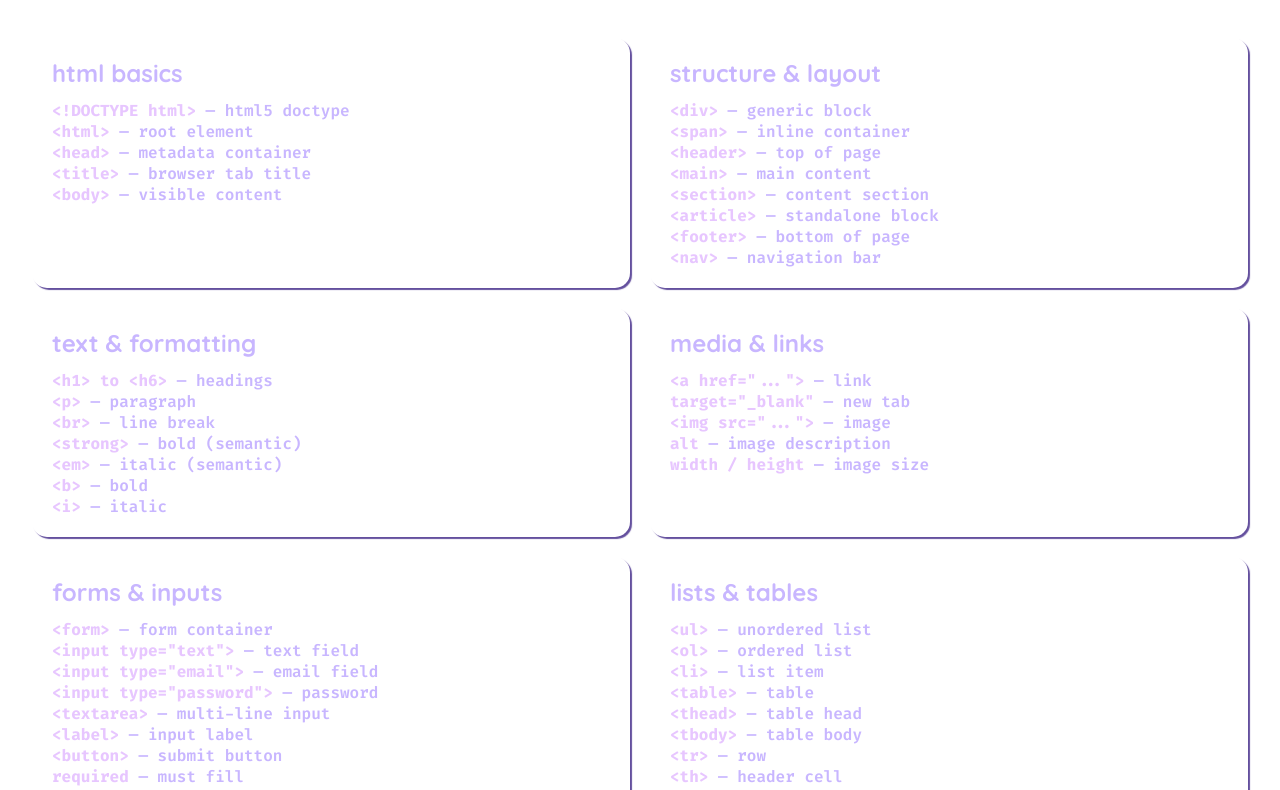
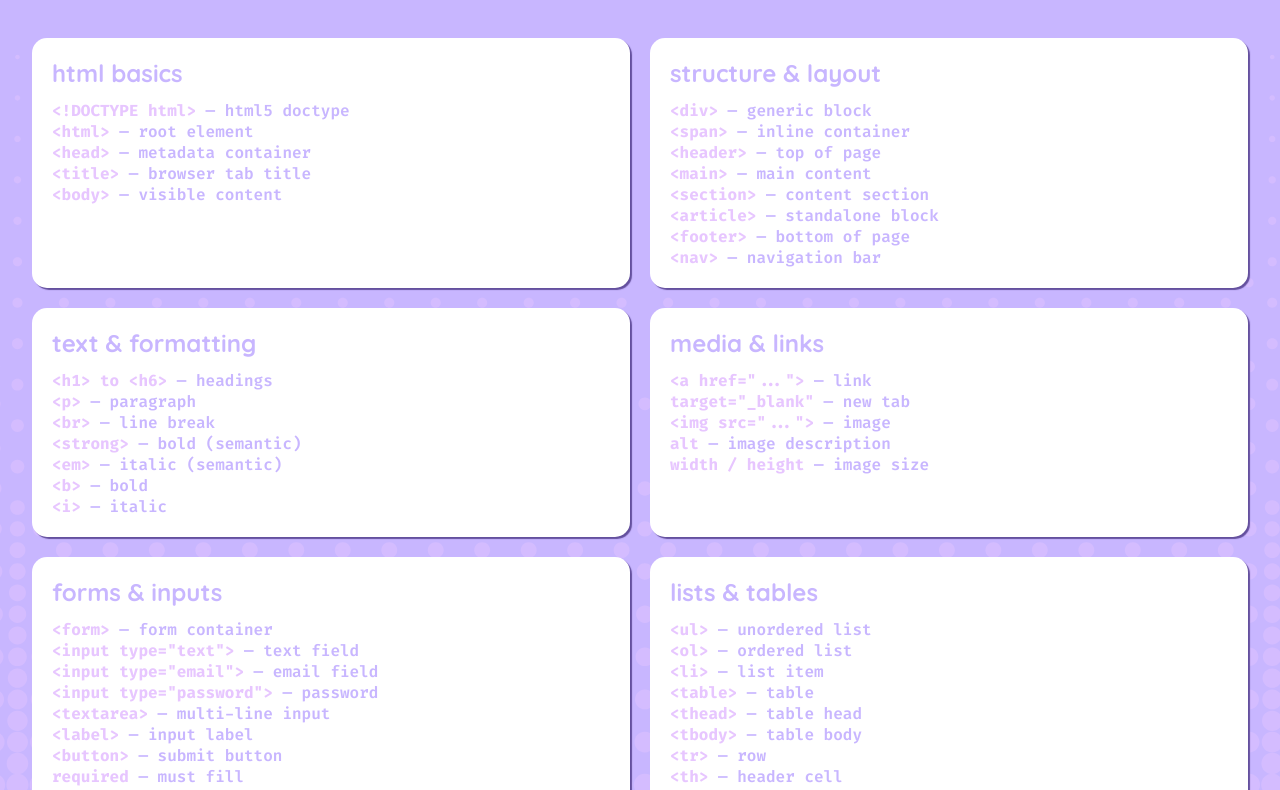
Before and after one commit to ayahbash/html-css-cheatsheet, a plain HTML site: page index.html in a window 1280 px wide. Shown: the part 160-950 px from the top of the page. Drawn offline with Linux system fonts and the light colour scheme.

Commit message:
Update main.css

```diff
--- a/styles/main.css
+++ b/styles/main.css
@@ -6,7 +6,7 @@
   }
 
   body {
-    background-image: url(../assets/bg.png);
+    background-image: url(../assets/background.png);
     background-repeat: no-repeat;
     background-attachment: fixed;
     font-family: 'Quicksand', sans-serif;
```
